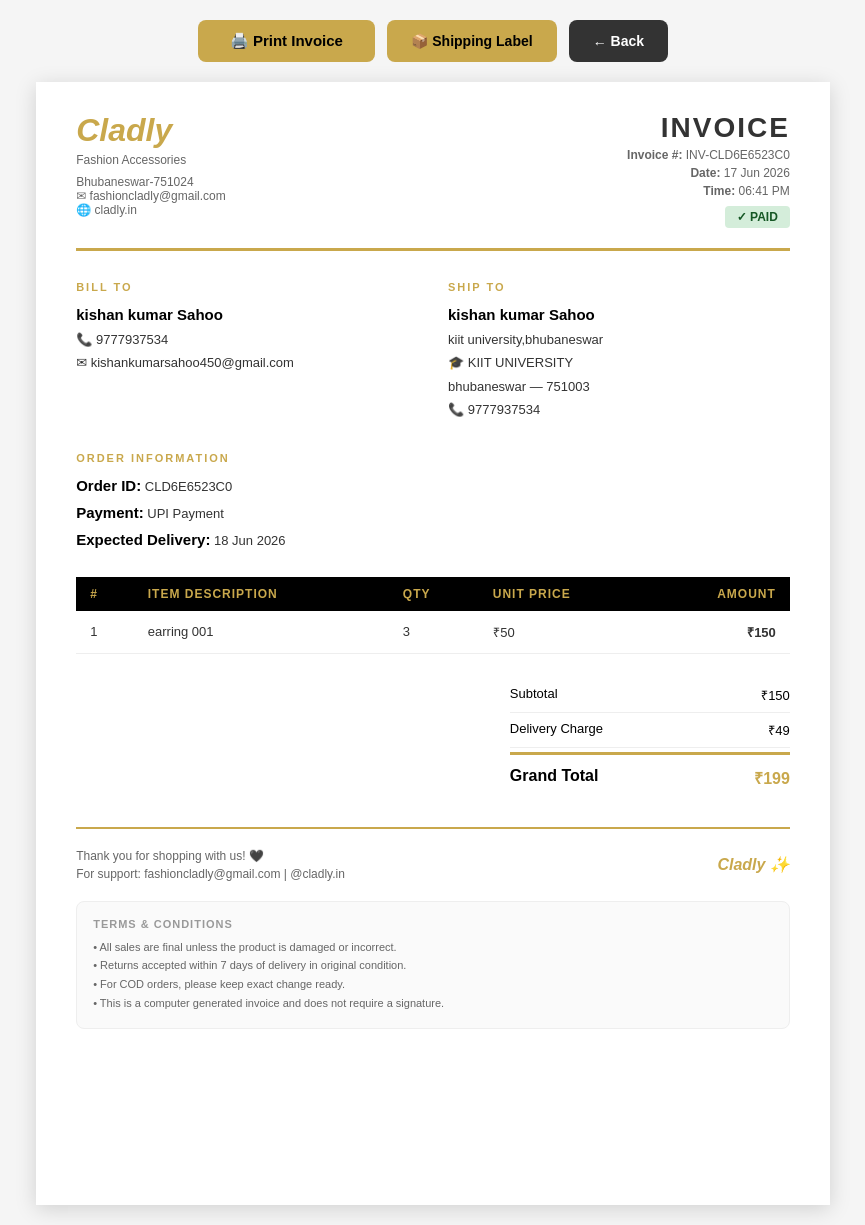
After one commit to kumarkishan2004/cladly, a Django app: a page that uses store/templates/store/admin/invoice.html in a window 1280 px wide. The commit adds this page. Shown: the whole page, without its empty margins (207-1072 px from the left). Run offline with Django 4.2, Linux system fonts and the light colour scheme; a user stored in the database is signed in; data comes from the database, SQL or seed files in the repository; both versions use the stored data as it was after the commit; data that the repository does not hold is empty.

Commit message:
add some informations in invoice.html and shipping_lable.html

```diff
--- /dev/null
+++ b/store/templates/store/admin/invoice.html
@@ -0,0 +1,361 @@
+<!DOCTYPE html>
+<html lang="en">
+<head>
+  <meta charset="UTF-8">
+  <title>Invoice — {{ order.order_id }}</title>
+  <style>
+    * { margin: 0; padding: 0; box-sizing: border-box; }
+    body {
+      font-family: Arial, sans-serif;
+      background: #f5f5f5;
+      padding: 20px;
+      display: flex;
+      flex-direction: column;
+      align-items: center;
+      gap: 20px;
+    }
+    .print-btn {
+      background: #C9A84C;
+      color: #000;
+      border: none;
+      padding: 12px 32px;
+      font-size: 15px;
+      font-weight: 700;
+      border-radius: 8px;
+      cursor: pointer;
+    }
+    .invoice {
+      width: 210mm;
+      min-height: 297mm;
+      background: #fff;
+      padding: 30px 40px;
+      box-shadow: 0 4px 20px rgba(0,0,0,0.15);
+    }
+
+    /* Header */
+    .inv-header {
+      display: flex;
+      justify-content: space-between;
+      align-items: flex-start;
+      margin-bottom: 30px;
+      padding-bottom: 20px;
+      border-bottom: 3px solid #C9A84C;
+    }
+    .inv-brand {
+      font-size: 32px;
+      font-weight: 900;
+      font-style: italic;
+      color: #C9A84C;
+    }
+    .inv-brand-sub {
+      font-size: 12px;
+      color: #666;
+      margin-top: 4px;
+    }
+    .inv-title {
+      text-align: right;
+    }
+    .inv-title h1 {
+      font-size: 28px;
+      color: #333;
+      font-weight: 900;
+      letter-spacing: 2px;
+    }
+    .inv-title p {
+      font-size: 12px;
+      color: #666;
+      margin-top: 4px;
+    }
+
+    /* Info Grid */
+    .inv-info {
+      display: grid;
+      grid-template-columns: 1fr 1fr;
+      gap: 30px;
+      margin-bottom: 30px;
+    }
+    .inv-info-box h4 {
+      font-size: 11px;
+      text-transform: uppercase;
+      letter-spacing: 2px;
+      color: #C9A84C;
+      margin-bottom: 8px;
+      font-weight: 700;
+    }
+    .inv-info-box p {
+      font-size: 13px;
+      line-height: 1.8;
+      color: #333;
+    }
+    .inv-info-box strong {
+      font-size: 15px;
+      color: #000;
+    }
+
+    /* Table */
+    .inv-table {
+      width: 100%;
+      border-collapse: collapse;
+      margin-bottom: 24px;
+    }
+    .inv-table th {
+      background: #000;
+      color: #C9A84C;
+      padding: 10px 14px;
+      text-align: left;
+      font-size: 12px;
+      text-transform: uppercase;
+      letter-spacing: 1px;
+    }
+    .inv-table td {
+      padding: 12px 14px;
+      border-bottom: 1px solid #eee;
+      font-size: 13px;
+      color: #333;
+    }
+    .inv-table tr:nth-child(even) td { background: #fafafa; }
+    .inv-table td:last-child { text-align: right; font-weight: 700; }
+    .inv-table th:last-child { text-align: right; }
+
+    /* Totals */
+    .inv-totals {
+      display: flex;
+      justify-content: flex-end;
+      margin-bottom: 30px;
+    }
+    .inv-totals-box {
+      width: 280px;
+    }
+    .totals-row {
+      display: flex;
+      justify-content: space-between;
+      padding: 8px 0;
+      font-size: 13px;
+      border-bottom: 1px solid #eee;
+    }
+    .totals-row.grand {
+      font-size: 16px;
+      font-weight: 900;
+      color: #000;
+      border-top: 3px solid #C9A84C;
+      border-bottom: none;
+      padding-top: 12px;
+      margin-top: 4px;
+    }
+    .totals-row.grand span:last-child { color: #C9A84C; }
+
+    /* Payment status */
+    .payment-status {
+      display: inline-block;
+      padding: 4px 12px;
+      border-radius: 4px;
+      font-size: 12px;
+      font-weight: 700;
+    }
+    .status-paid { background: #d4edda; color: #155724; }
+    .status-cod { background: #fff3cd; color: #856404; }
+
+    /* Footer */
+    .inv-footer {
+      border-top: 2px solid #C9A84C;
+      padding-top: 20px;
+      display: flex;
+      justify-content: space-between;
+      align-items: center;
+    }
+    .inv-footer p { font-size: 12px; color: #666; }
+    .inv-footer .thank-you {
+      font-size: 16px;
+      font-weight: 700;
+      color: #C9A84C;
+      font-style: italic;
+    }
+
+    /* Terms */
+    .inv-terms {
+      margin-top: 20px;
+      padding: 16px;
+      background: #fafafa;
+      border-radius: 8px;
+      border: 1px solid #eee;
+    }
+    .inv-terms h5 {
+      font-size: 11px;
+      text-transform: uppercase;
+      letter-spacing: 1px;
+      color: #999;
+      margin-bottom: 8px;
+    }
+    .inv-terms p {
+      font-size: 11px;
+      color: #666;
+      line-height: 1.7;
+    }
+
+    @media print {
+      body { background: #fff; padding: 0; }
+      .no-print { display: none !important; }
+      .invoice { box-shadow: none; padding: 20px; }
+    }
+  </style>
+</head>
+<body>
+
+  <!-- Buttons -->
+  <div class="no-print" style="display:flex;gap:12px;flex-wrap:wrap;justify-content:center;">
+    <button class="print-btn" onclick="window.print()">🖨️ Print Invoice</button>
+    <a href="{% url 'admin_shipping_label' order.order_id %}"
+       style="background:#C9A84C;color:#000;border:none;padding:12px 24px;font-size:14px;font-weight:600;border-radius:8px;cursor:pointer;text-decoration:none;display:flex;align-items:center;">
+      📦 Shipping Label
+    </a>
+    <a href="{% url 'admin_order_detail' order.order_id %}"
+       style="background:#333;color:#fff;padding:12px 24px;font-size:14px;font-weight:600;border-radius:8px;text-decoration:none;display:flex;align-items:center;">
+      ← Back
+    </a>
+  </div>
+
+  <div class="invoice">
+
+    <!-- Header -->
+    <div class="inv-header">
+      <div>
+        <div class="inv-brand">Cladly</div>
+        <div class="inv-brand-sub"> Fashion Accessories</div>
+        <div class="inv-brand-sub" style="margin-top:8px;">
+          Bhubaneswar-751024<br>
+          ✉ fashioncladly@gmail.com<br>
+          🌐 cladly.in
+        </div>
+      </div>
+      <div class="inv-title">
+        <h1>INVOICE</h1>
+        <p><strong>Invoice #:</strong> INV-{{ order.order_id }}</p>
+        <p><strong>Date:</strong> {{ order.placed_at|date:"d M Y" }}</p>
+        <p><strong>Time:</strong> {{ order.placed_at|date:"h:i A" }}</p>
+        <p style="margin-top:8px;">
+          {% if order.payment_status %}
+            <span class="payment-status status-paid">✓ PAID</span>
+          {% else %}
+            <span class="payment-status status-cod">💵 CASH ON DELIVERY</span>
+          {% endif %}
+        </p>
+      </div>
+    </div>
+
+    <!-- Bill To / Ship To -->
+    <div class="inv-info">
+      <div class="inv-info-box">
+        <h4>Bill To</h4>
+        <p>
+          <strong>{{ order.delivery_name }}</strong><br>
+          📞 {{ order.delivery_mobile }}<br>
+          {% if order.user %}✉ {{ order.user.email }}<br>{% endif %}
+        </p>
+      </div>
+      <div class="inv-info-box">
+        <h4>Ship To</h4>
+        <p>
+          <strong>{{ order.delivery_name }}</strong><br>
+          {{ order.delivery_address }}<br>
+          {% if order.delivery_college %}🎓 {{ order.delivery_college }}<br>{% endif %}
+          {{ order.delivery_city }} — {{ order.delivery_pincode }}<br>
+          📞 {{ order.delivery_mobile }}
+        </p>
+      </div>
+    </div>
+
+    <!-- Order Info -->
+    <div class="inv-info" style="margin-bottom:24px;">
+      <div class="inv-info-box">
+        <h4>Order Information</h4>
+        <p>
+          <strong>Order ID:</strong> {{ order.order_id }}<br>
+          <strong>Payment:</strong> {{ order.get_payment_method_display }}<br>
+          {% if order.expected_delivery %}
+            <strong>Expected Delivery:</strong> {{ order.expected_delivery|date:"d M Y" }}
+          {% endif %}
+        </p>
+      </div>
+      {% if order.coupon_code %}
+        <div class="inv-info-box">
+          <h4>Discount Applied</h4>
+          <p>
+            <strong>Coupon:</strong> {{ order.coupon_code }}<br>
+            <strong>Saved:</strong> ₹{{ order.discount_amount|floatformat:0 }}
+          </p>
+        </div>
+      {% endif %}
+    </div>
+
+    <!-- Items Table -->
+    <table class="inv-table">
+      <thead>
+        <tr>
+          <th>#</th>
+          <th>Item Description</th>
+          <th>Qty</th>
+          <th>Unit Price</th>
+          <th>Amount</th>
+        </tr>
+      </thead>
+      <tbody>
+        {% for item in order.items.all %}
+          <tr>
+            <td>{{ forloop.counter }}</td>
+            <td>{{ item.product_name }}</td>
+            <td>{{ item.quantity }}</td>
+            <td>₹{{ item.price|floatformat:0 }}</td>
+            <td>₹{{ item.subtotal|floatformat:0 }}</td>
+          </tr>
+        {% endfor %}
+      </tbody>
+    </table>
+
+    <!-- Totals -->
+    <div class="inv-totals">
+      <div class="inv-totals-box">
+        <div class="totals-row">
+          <span>Subtotal</span>
+          <span>₹{{ order.subtotal|floatformat:0 }}</span>
+        </div>
+        {% if order.discount_amount > 0 %}
+          <div class="totals-row" style="color:green;">
+            <span>Discount ({{ order.coupon_code }})</span>
+            <span>− ₹{{ order.discount_amount|floatformat:0 }}</span>
+          </div>
+        {% endif %}
+        <div class="totals-row">
+          <span>Delivery Charge</span>
+          <span>{% if order.delivery_charge == 0 %}FREE{% else %}₹{{ order.delivery_charge|floatformat:0 }}{% endif %}</span>
+        </div>
+        <div class="totals-row grand">
+          <span>Grand Total</span>
+          <span>₹{{ order.grand_total|floatformat:0 }}</span>
+        </div>
+      </div>
+    </div>
+
+    <!-- Footer -->
+    <div class="inv-footer">
+      <div>
+        <p>Thank you for shopping with us! 🖤</p>
+        <p style="margin-top:4px;">For support: fashioncladly@gmail.com | @cladly.in</p>
+      </div>
+      <div class="thank-you">Cladly ✨</div>
+    </div>
+
+    <!-- Terms -->
+    <div class="inv-terms">
+      <h5>Terms & Conditions</h5>
+      <p>
+        • All sales are final unless the product is damaged or incorrect.<br>
+        • Returns accepted within 7 days of delivery in original condition.<br>
+        • For COD orders, please keep exact change ready.<br>
+        • This is a computer generated invoice and does not require a signature.
+      </p>
+    </div>
+
+  </div>
+
+</body>
+</html>
--- a/store/templates/store/cart/cart.html
+++ b/store/templates/store/cart/cart.html
@@ -102,7 +102,7 @@
 
         {% if delivery_charge > 0 %}
           <p style="font-size:12px;color:var(--text-muted);margin-bottom:16px;">
-            Add ₹{{ 499|add:0|add:"-"|add:subtotal }} more for FREE delivery
+            Add ₹{{ 299|add:0|add:"-"|add:subtotal }} more for FREE delivery
           </p>
         {% else %}
           <p style="font-size:12px;color:var(--success);margin-bottom:16px;">✓ You qualify for free delivery!</p>
--- a/store/urls.py
+++ b/store/urls.py
@@ -78,6 +78,8 @@ urlpatterns = [
     path('admin-panel/orders/', views.admin_orders, name='admin_orders'),
     path('admin-panel/orders/<str:order_id>/', views.admin_order_detail, name='admin_order_detail'),
     path('admin-panel/orders/<str:order_id>/update-status/', views.admin_update_order_status, name='admin_update_order_status'),
+    path('admin-panel/orders/<str:order_id>/shipping-label/', views.admin_shipping_label, name='admin_shipping_label'),
+    path('admin-panel/orders/<str:order_id>/invoice/', views.admin_invoice, name='admin_invoice'),
     path('admin-panel/coupons/', views.admin_coupons, name='admin_coupons'),
     path('admin-panel/coupons/add/', views.admin_add_coupon, name='admin_add_coupon'),
     path('admin-panel/coupons/<int:pk>/edit/', views.admin_edit_coupon, name='admin_edit_coupon'),
--- a/store/views.py
+++ b/store/views.py
@@ -50,7 +50,7 @@ def get_cart_items(request):
 
 def calculate_cart_totals(cart_items, coupon=None):
     subtotal = sum(item.subtotal() for item in cart_items)
-    delivery = 0 if subtotal >= 499 else 49
+    delivery = 0 if subtotal >= 299 else 30
     discount = coupon.get_discount_amount(subtotal) if coupon else 0
     grand_total = subtotal + delivery - discount
     return {
@@ -1277,6 +1277,18 @@ def admin_order_detail(request, order_id):
         'status_choices': Order.STATUS_CHOICES,
     })
 
+@user_passes_test(is_admin, login_url='/login/')
+def admin_shipping_label(request, order_id):
+    order = get_object_or_404(Order, order_id=order_id)
+    return render(request, 'store/admin/shipping_label.html', {'order': order})
+
+
+@user_passes_test(is_admin, login_url='/login/')
+def admin_invoice(request, order_id):
+    order = get_object_or_404(Order, order_id=order_id)
+    return render(request, 'store/admin/invoice.html', {'order': order})
+
+
 
 @user_passes_test(is_admin, login_url='/login/')
 @require_POST
```
Also changed, not shown: store/templates/store/admin/order_detail.html (+11 -1 lines), store/templates/store/admin/shipping_label.html (added, +312 -0 lines), db.sqlite3.
